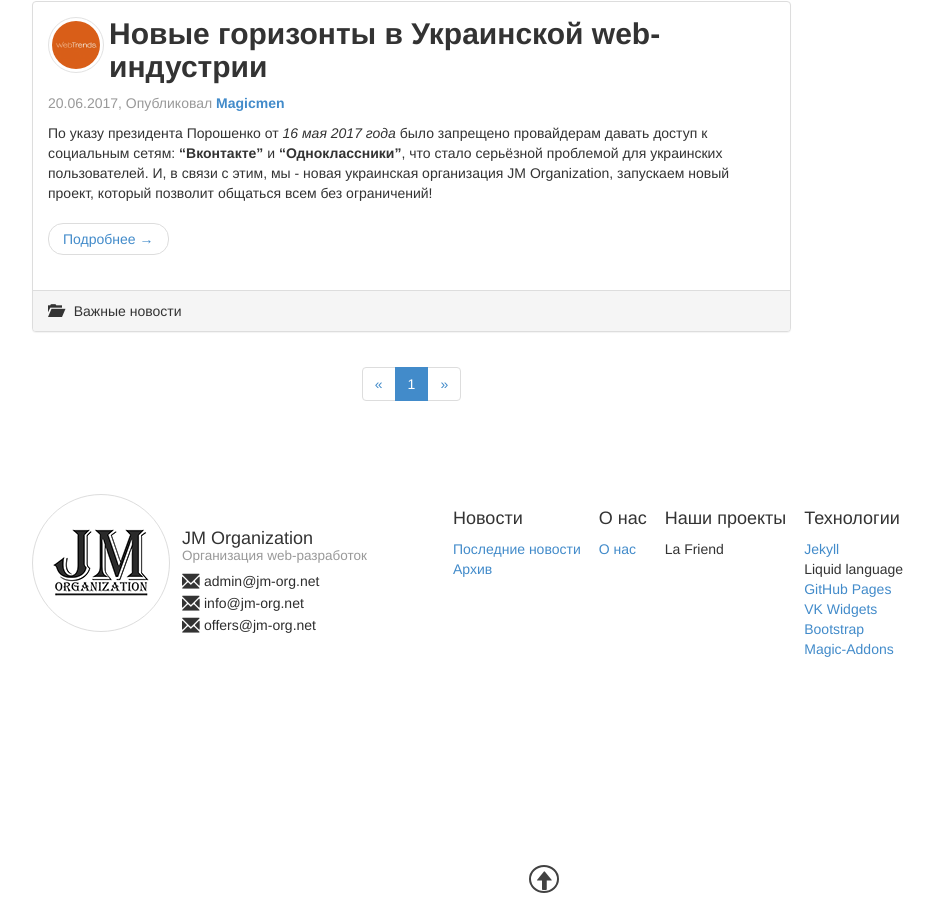
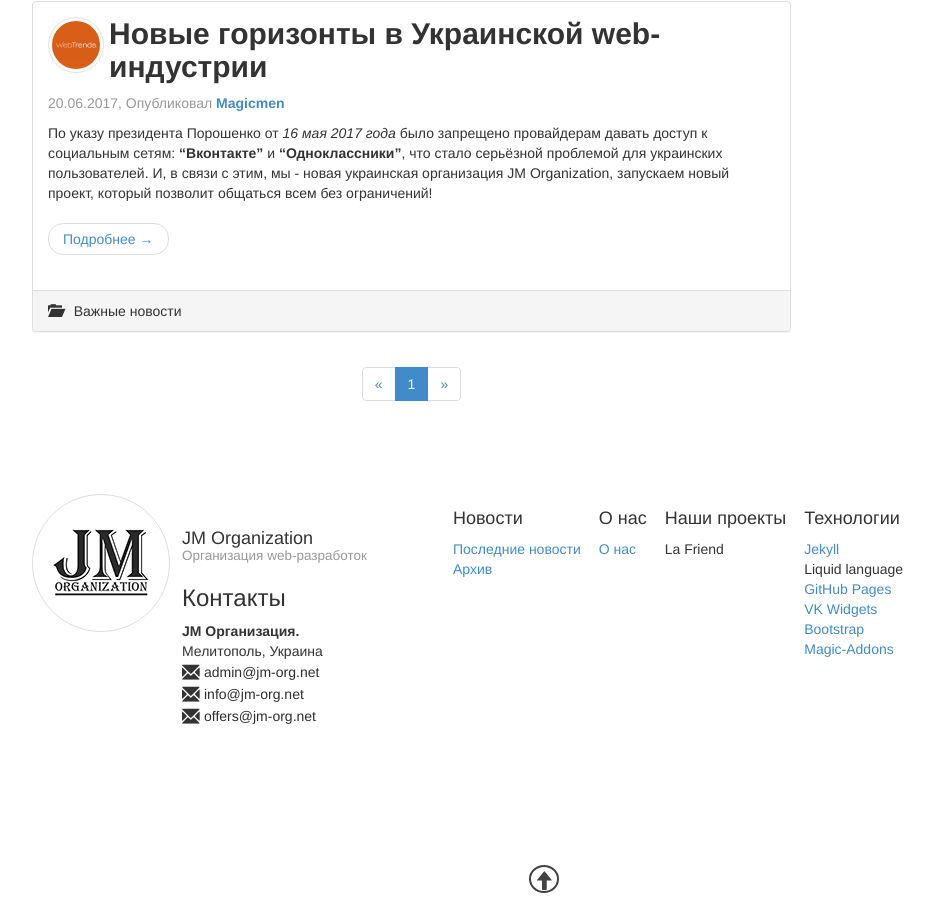
Before and after one commit to jm-organization/jm-organization.github.io, a Jekyll site: the page built from index.html, in a window 1280 px wide and 900 px high, scrolled down 730 px. Shown: the whole window, without its empty margins (96-1030 px from the left). Built offline with Jekyll 4.4.1, drawn with Linux system fonts in a browser that asks for light colours; the list of posts is cut into pages by our own code.

Commit message:
Update jm_footer.html

```diff
--- a/_includes/jm_footer.html
+++ b/_includes/jm_footer.html
@@ -10,6 +10,12 @@
                 <h4>JM Organization <small>Организация web-разработок</small></h4>
                 <div class="jm-f-contacts">
                     <ul class="jm-contact">
+                        <h3>Контакты</h3>
+                        <address>
+                            <strong>JM Организация.</strong><br>
+                            Мелитополь, Украина<br
+                        </address>
+
                         {% for email in site.data.contacts.emails %}
                         <li>
                             <span class="glyphicon glyphicon-envelope"
```
